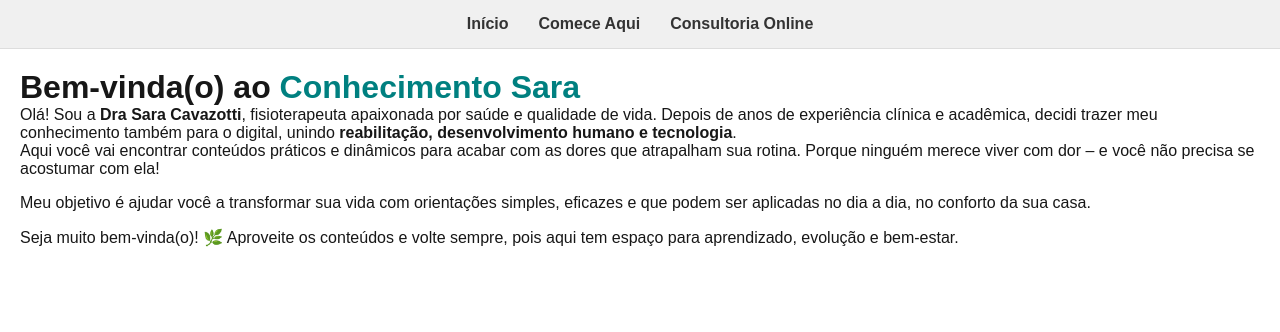
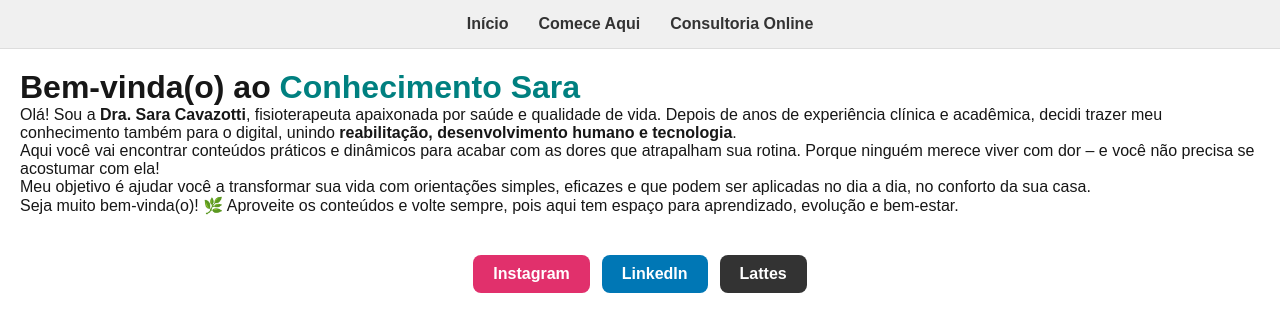
Before and after one commit to fisiosaracavazotti-wq/meu-app, a Next.js app: page / in a window 1280 px wide. Shown: the top 332 px of the page. Built offline with nearby package versions, Linux system fonts and the light colour scheme.

Commit message:
Atualizando site com novos links sosociais

```diff
--- a/src/components/Layout.js
+++ b/src/components/Layout.js
@@ -1,6 +1,25 @@
+// src/components/Layout.js
+import Head from "next/head";
 import Link from "next/link";
 
 export default function Layout({ children }) {
+  const navStyle = {
+    display: "flex",
+    gap: "12px",
+    padding: "18px 24px",
+    alignItems: "center",
+    borderBottom: "1px solid #eee",
+    background: "#fff",
+  };
+
+  const linkStyle = {
+    textDecoration: "none",
+    color: "#333",
+    fontWeight: 600,
+    padding: "8px 14px",
+    borderRadius: "8px",
+  };
+
   return (
     <div>
       {/* Barra de navegação */}
--- a/src/pages/index.js
+++ b/src/pages/index.js
@@ -3,31 +3,87 @@ import Layout from "../components/Layout";
 export default function Home() {
   return (
     <Layout>
-      <h1>Bem-vinda(o) ao <span style={{ color: "teal" }}>Conhecimento Sara</span></h1>
+      <h1>
+        Bem-vinda(o) ao <span style={{ color: "teal" }}>Conhecimento Sara</span>
+      </h1>
+
       <p>
-         Olá! Sou a <strong> Dra Sara Cavazotti</strong>, fisioterapeuta apaixonada por saúde e
-        qualidade de vida. Depois de anos de experiência clínica e acadêmica,
-        decidi trazer meu conhecimento também para o digital, unindo
-        <strong> reabilitação, desenvolvimento humano e tecnologia</strong>.
+        Olá! Sou a <strong>Dra. Sara Cavazotti</strong>, fisioterapeuta apaixonada
+        por saúde e qualidade de vida. Depois de anos de experiência clínica e
+        acadêmica, decidi trazer meu conhecimento também para o digital, unindo{" "}
+        <strong>reabilitação, desenvolvimento humano e tecnologia</strong>.
       </p>
 
-      <p style={{ marginBottom: "1rem" }}>
-        Aqui você vai encontrar conteúdos práticos e dinâmicos para acabar com as dores
-        que atrapalham sua rotina. Porque ninguém merece viver com dor – e você
-        não precisa se acostumar com ela!
+      <p>
+        Aqui você vai encontrar conteúdos práticos e dinâmicos para acabar com as
+        dores que atrapalham sua rotina. Porque ninguém merece viver com dor – e
+        você não precisa se acostumar com ela!
       </p>
 
-      <p style={{ marginBottom: "1rem" }}>
-        Meu objetivo é ajudar você a transformar sua vida com orientações simples,
-        eficazes e que podem ser aplicadas no dia a dia, no conforto da sua casa.
+      <p>
+        Meu objetivo é ajudar você a transformar sua vida com orientações
+        simples, eficazes e que podem ser aplicadas no dia a dia, no conforto da
+        sua casa.
       </p>
 
-      <p style={{ marginBottom: "2rem" }}>
-        Seja muito bem-vinda(o)! 🌿
-        Aproveite os conteúdos e volte sempre, pois aqui tem espaço para aprendizado,
-        evolução e bem-estar.
+      <p>
+        Seja muito bem-vinda(o)! 🌿 Aproveite os conteúdos e volte sempre, pois
+        aqui tem espaço para aprendizado, evolução e bem-estar.
       </p>
-      {/* resto do conteúdo da home */}
+            {/* Rodapé com links sociais */}
+      <footer style={{ textAlign: "center", marginTop: "40px" }}>
+        <div style={{ display: "flex", justifyContent: "center", gap: "12px" }}>
+
+          <a
+            href="https://www.instagram.com/fisiosaracavazotti"
+            target="_blank"
+            rel="noopener noreferrer"
+            style={{
+              background: "#E1306C",
+              color: "#fff",
+              padding: "10px 20px",
+              borderRadius: "8px",
+              textDecoration: "none",
+              fontWeight: "600",
+            }}
+          >
+            Instagram
+          </a>
+
+          <a
+            href="https://www.linkedin.com/in/sara-cavazotti"
+            target="_blank"
+            rel="noopener noreferrer"
+            style={{
+              background: "#0077B5",
+              color: "#fff",
+              padding: "10px 20px",
+              borderRadius: "8px",
+              textDecoration: "none",
+              fontWeight: "600",
+            }}
+          >
+            LinkedIn
+          </a>
+
+          <a
+            href="http://lattes.cnpq.br/9632431348591051"
+            target="_blank"
+            rel="noopener noreferrer"
+            style={{
+              background: "#333",
+              color: "#fff",
+              padding: "10px 20px",
+              borderRadius: "8px",
+              textDecoration: "none",
+              fontWeight: "600",
+            }}
+          >
+            Lattes
+          </a>
+
+        </div>
+      </footer>
     </Layout>
   );
 }
```
